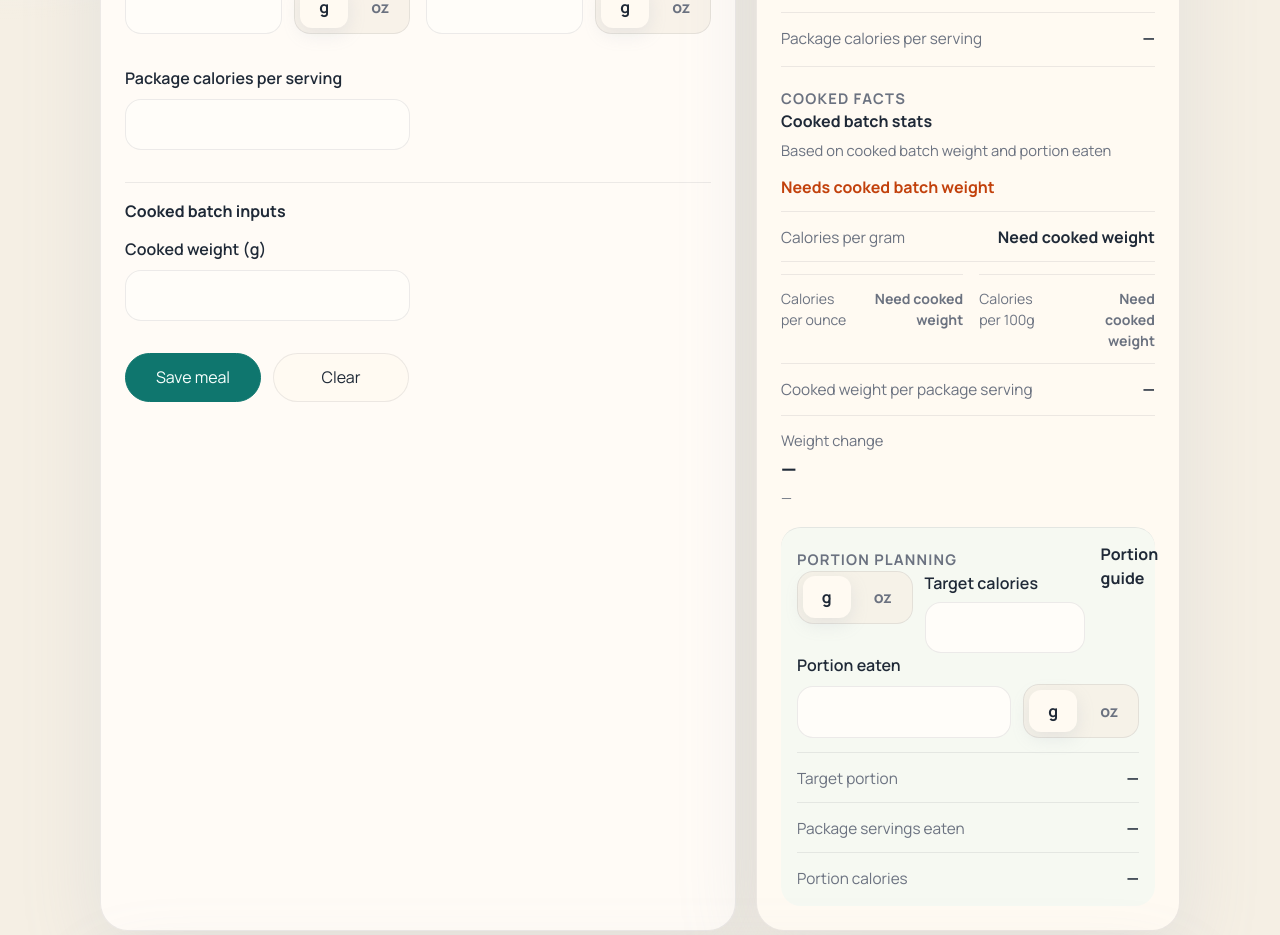
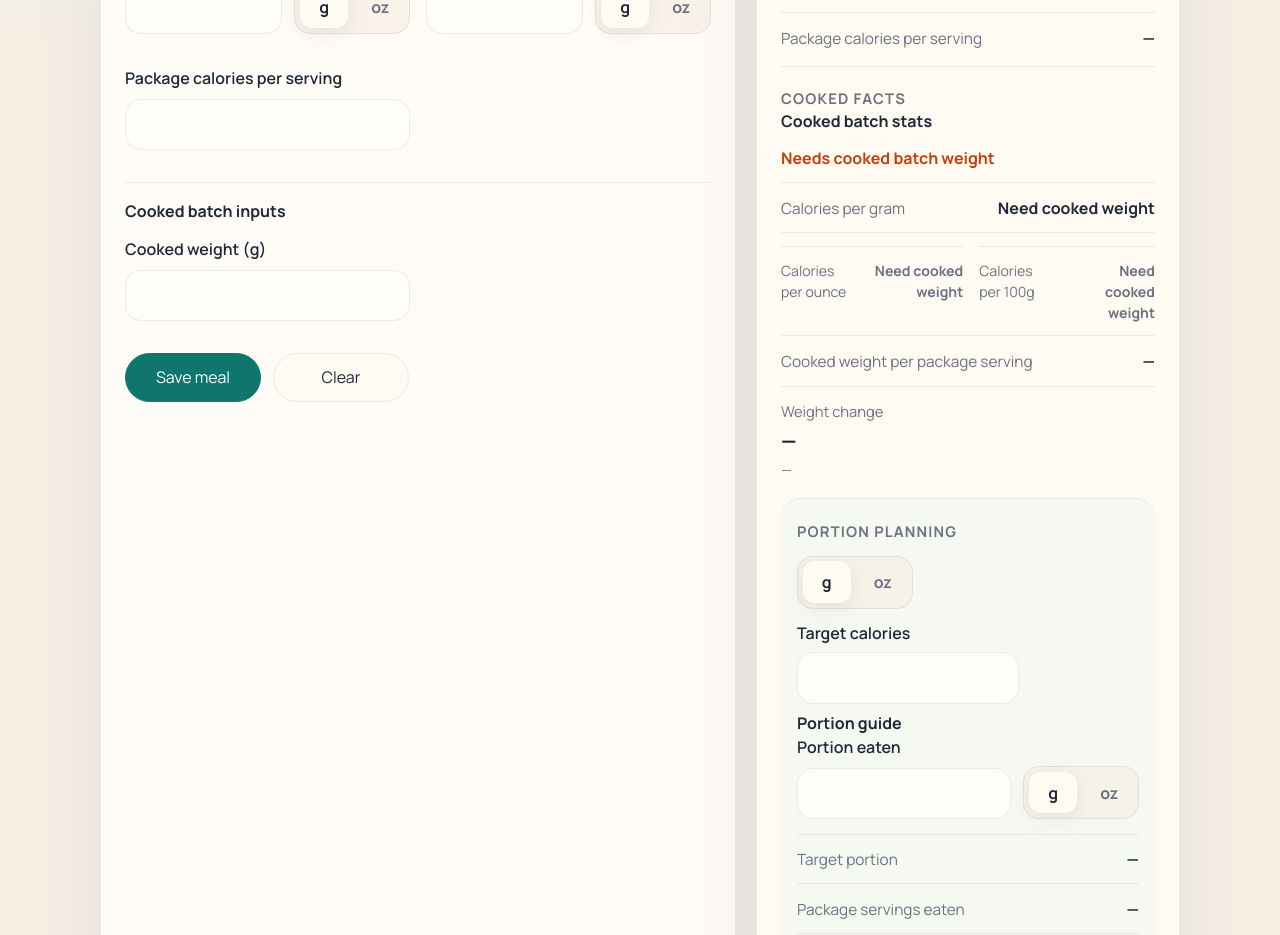
Before and after one commit to relomy/portion_pilot, a React (Vite) app: page / in a window 1280 px wide. Shown: the part 640-1575 px from the top of the page. Built offline with nearby package versions, Linux system fonts and the light colour scheme.

Commit message:
polish: tighten results panel rhythm

```diff
--- a/src/components/ResultsPanel.tsx
+++ b/src/components/ResultsPanel.tsx
@@ -118,7 +118,6 @@ function TotalModeResults({
         <header data-testid="results-section-cooked">
           <p className="results-section__eyebrow">Cooked facts</p>
           <h3>Cooked batch stats</h3>
-          <p>Based on cooked batch weight and portion eaten</p>
         </header>
 
         {form.cookedWeightGrams === null || form.cookedWeightGrams <= 0 ? (
--- a/src/index.css
+++ b/src/index.css
@@ -450,15 +450,23 @@ input:disabled {
 
 .portion-guide-header {
   display: flex;
+  flex-direction: column;
+  gap: 0.45rem;
+}
+
+.portion-guide-header__row {
+  display: flex;
   align-items: flex-start;
   justify-content: space-between;
-  gap: 1rem;
+  gap: 0.85rem;
+  flex-wrap: wrap;
 }
 
 .portion-guide-controls {
   display: flex;
   align-items: flex-start;
   gap: 0.75rem;
+  flex-wrap: wrap;
 }
 
 .portion-guide-target {
@@ -664,7 +672,7 @@ input:disabled {
     flex-wrap: wrap;
   }
 
-  .portion-guide-header,
+  .portion-guide-header__row,
   .portion-guide-controls {
     flex-direction: column;
     align-items: stretch;
```
Also changed, not shown: 2 other files (tests, documents, lock files or other folders).
